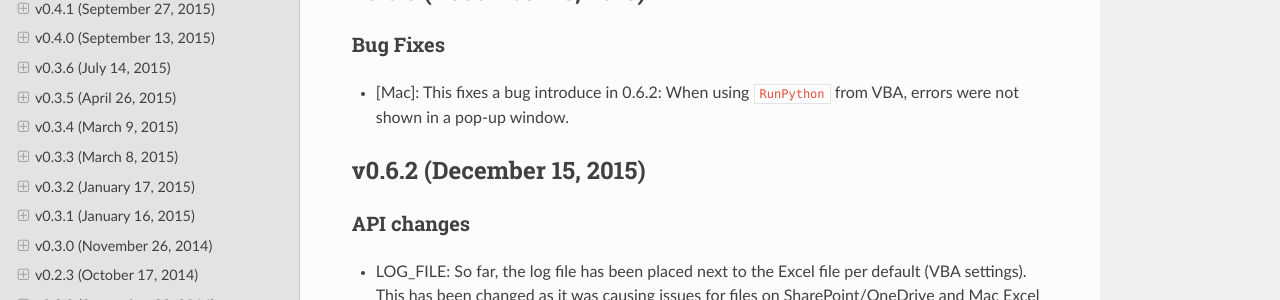
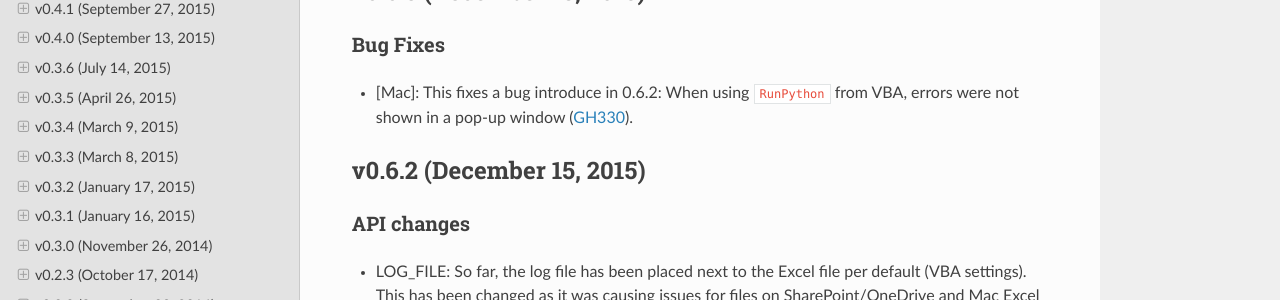
Before and after one commit to xlwings/xlwings, a Sphinx documentation site: the page built from docs/whatsnew.rst, in a window 1280 px wide and 900 px high. Shown: the part 185-485 px from the top of the window. Built offline with Sphinx 7.4.7 and the Read the Docs theme 2.0.0, drawn with Linux system fonts in a browser that asks for light colours; some of the changed lines change nothing that is shown.

```diff
--- a/docs/whatsnew.rst
+++ b/docs/whatsnew.rst
@@ -7,7 +7,7 @@
 Bug Fixes
 *********
 
-* [Mac]: This fixes a bug introduce in 0.6.2: When using ``RunPython`` from VBA, errors were not shown in a pop-up window.
+* [Mac]: This fixes a bug introduce in 0.6.2: When using ``RunPython`` from VBA, errors were not shown in a pop-up window (:issue:`330`).
 
 
 v0.6.2 (December 15, 2015)
```
